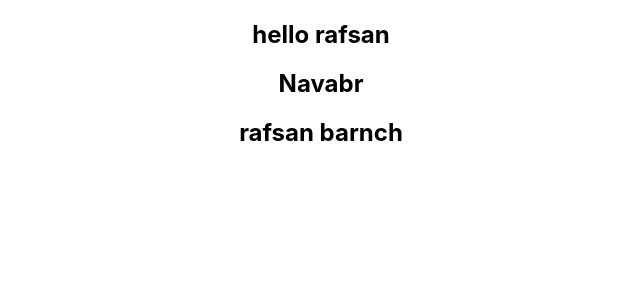
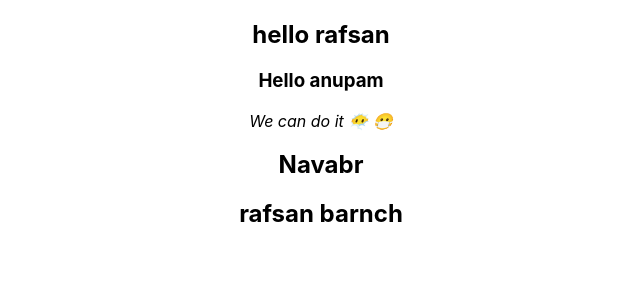
Before and after one commit to AliAkbarJany/human, a React (Create React App) app: page / in a window 1280 px wide. Shown: the top 300 px of the page, without its empty margins (319-959 px from the left). Built offline with nearby package versions, Linux system fonts and the light colour scheme.

Commit message:
updated by  anupam

```diff
--- a/src/App.js
+++ b/src/App.js
@@ -7,6 +7,8 @@ function App() {
   return (
     <div className="App">
       <h2>hello rafsan</h2>
+      <h3>Hello anupam</h3>
+      <em>We can do it 😶‍🌫️ 😷</em>
       <Navbar></Navbar>
       <h2>rafsan barnch</h2>
       <Routes>
```
